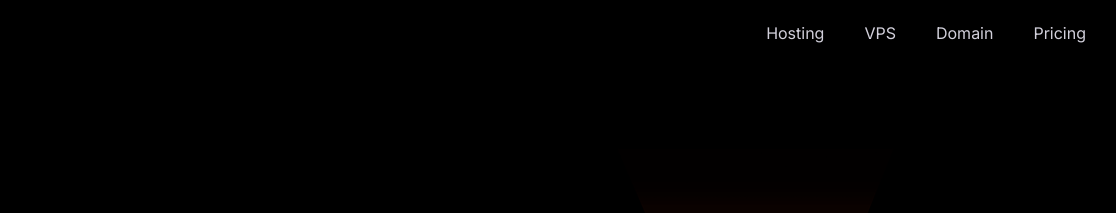
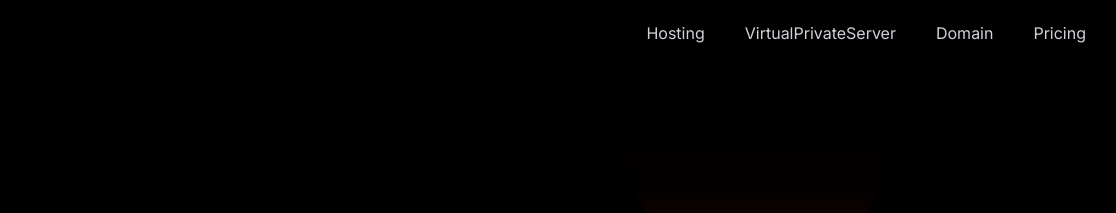
Before and after one commit to mmaijka/moshify, a website built with Parcel: page index.html in a window 1280 px wide. Shown: the top 213 px of the page, 164-1280 px from the left. Built offline with nearby package versions, Linux system fonts and the light colour scheme; files whose address does not match are found by name.

Commit message:
Change VPS headline

```diff
--- a/index.html
+++ b/index.html
@@ -31,7 +31,7 @@
         </svg>
         <ul class="list nav__list collapsible__content">
           <li class="nav__item"><a href="#">Hosting</a></li>
-          <li class="nav__item"><a href="#">VPS</a></li>
+          <li class="nav__item"><a href="#">VirtualPrivateServer</a></li>
           <li class="nav__item"><a href="#">Domain</a></li>
           <li class="nav__item"><a href="#">Pricing</a></li>
         </ul>
```
